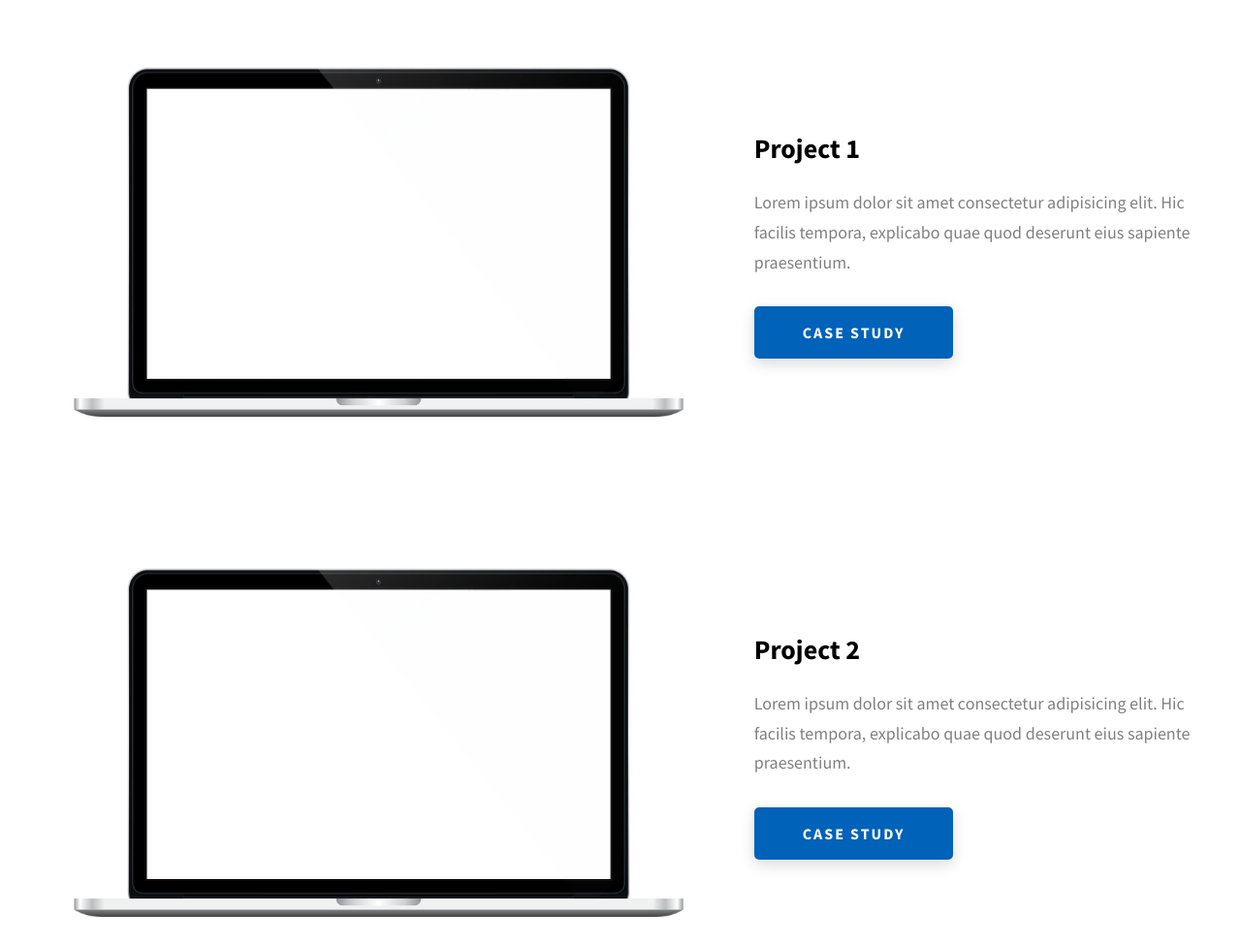
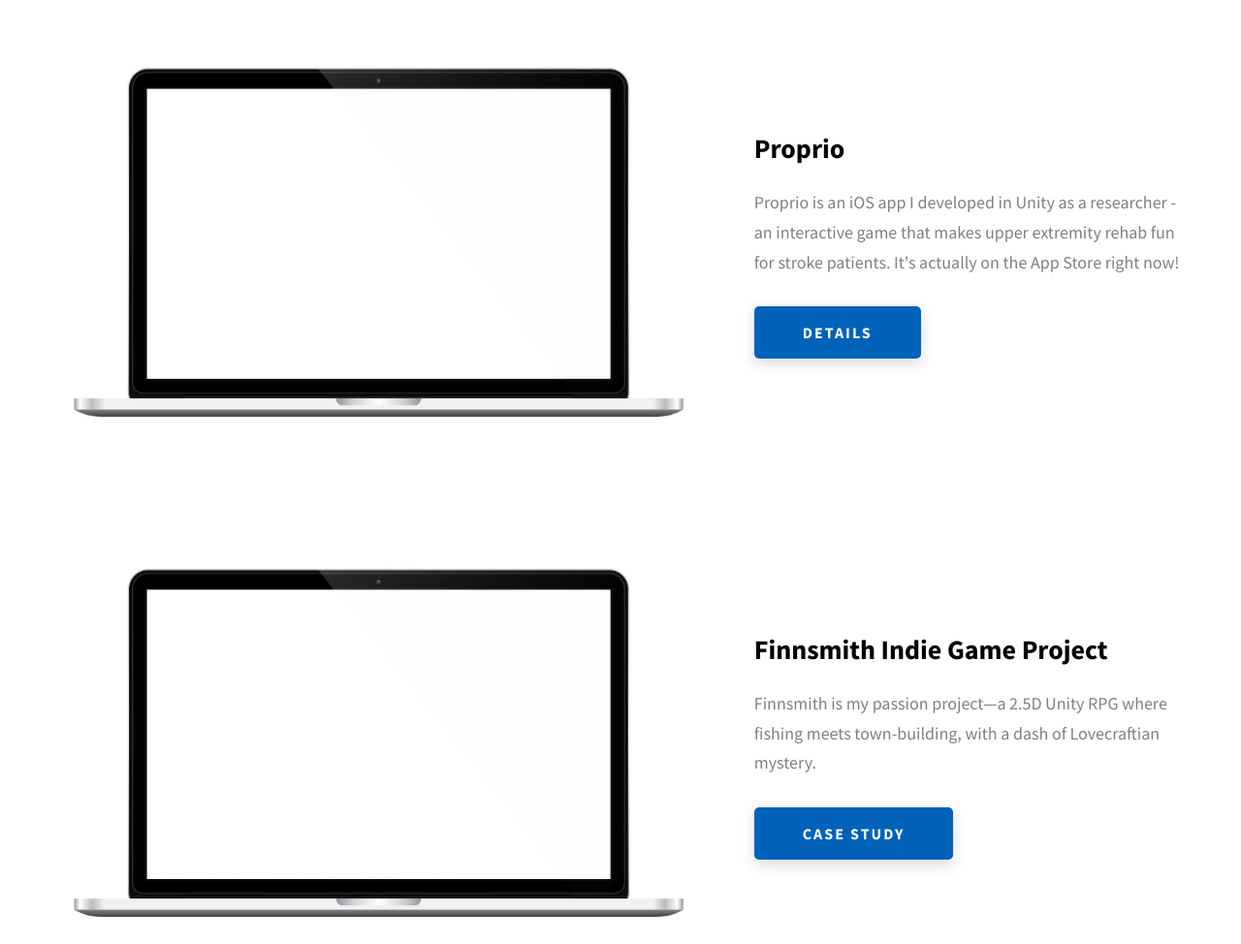
Before and after one commit to GodsaiDigDug/PersonalPortfolio, a website: page index.html in a window 1280 px wide. Shown: the part 2080-3054 px from the top of the page at 97% size. Drawn offline with Linux system fonts and the light colour scheme.

Commit message:
Update index.html

```diff
--- a/index.html
+++ b/index.html
@@ -218,17 +218,16 @@
               />
             </div>
             <div class="projects__row-content">
-              <h3 class="projects__row-content-title">Project 1</h3>
+              <h3 class="projects__row-content-title">Proprio</h3>
               <p class="projects__row-content-desc">
-                Lorem ipsum dolor sit amet consectetur adipisicing elit. Hic
-                facilis tempora, explicabo quae quod deserunt eius sapiente
-                praesentium.
+                Proprio is an iOS app I developed in Unity as a researcher - an interactive game that makes
+                upper extremity rehab fun for stroke patients. It's actually on the App Store right now!
               </p>
               <a
                 href="./project-1.html"
                 class="btn btn--med btn--theme dynamicBgClr"
                 target="_blank"
-                >Case Study</a
+                >Details</a
               >
             </div>
           </div>
@@ -242,11 +241,9 @@
               />
             </div>
             <div class="projects__row-content">
-              <h3 class="projects__row-content-title">Project 2</h3>
+              <h3 class="projects__row-content-title">Finnsmith Indie Game Project</h3>
               <p class="projects__row-content-desc">
-                Lorem ipsum dolor sit amet consectetur adipisicing elit. Hic
-                facilis tempora, explicabo quae quod deserunt eius sapiente
-                praesentium.
+                Finnsmith is my passion project—a 2.5D Unity RPG where fishing meets town-building, with a dash of Lovecraftian mystery.
               </p>
               <a
                 href="./project-2.html"
```
